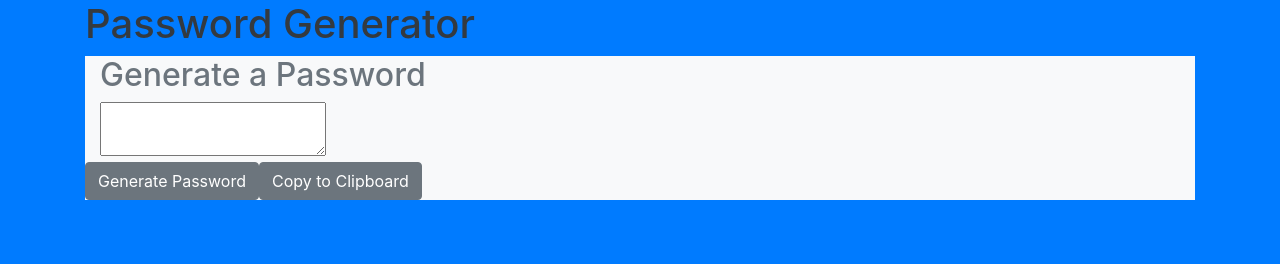
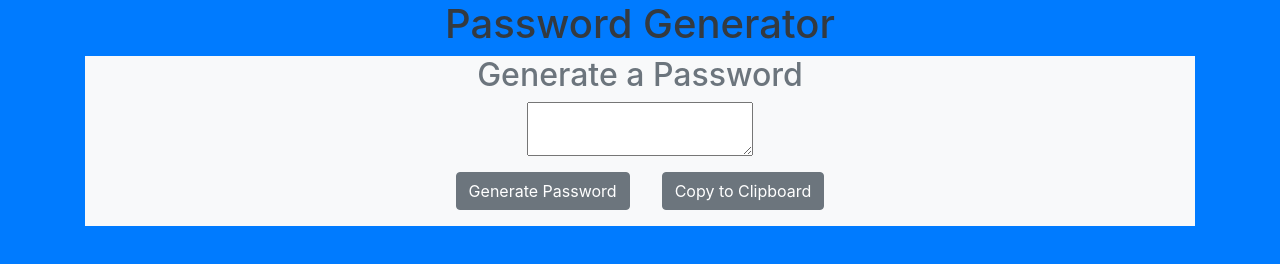
Before and after one commit to ptj92e/Password-Generator, a plain HTML site: page index.html in a window 1280 px wide. Drawn offline with nearby package versions, Linux system fonts and the light colour scheme.

Commit message:
Finished Styling

```diff
--- a/index.html
+++ b/index.html
@@ -10,19 +10,21 @@
   <body class="bg-primary">
     <div class="container">
         <header>
-            <h1 class="text-align-center text-dark">Password Generator</h1>
+            <h1 class="text-center text-dark">Password Generator</h1>
         </header>
         <div class="container bg-light">
-            <h2 class="text-secondary">Generate a Password</h2>
+            <h2 class="text-center text-secondary">Generate a Password</h2>
+            <div class="row justify-content-center">
                 <textarea
                     readonly
                     id="password"
                     placeholder="Your Secure Password"
                     aria-label="Generated Password">
                 </textarea>
-            <div class="row">
-                <button class="btn btn-secondary" id="generate">Generate Password</button>
-                <button class="btn btn-secondary" id="copy">Copy to Clipboard</button>
+            </div>
+            <div class="row justify-content-center">
+                <button class="btn btn-secondary m-3" id="generate">Generate Password</button>
+                <button class="btn btn-secondary m-3" id="copy">Copy to Clipboard</button>
             </div>
         </div>
     </div>
```
Lines whose indentation alone changed are shown as unchanged.
